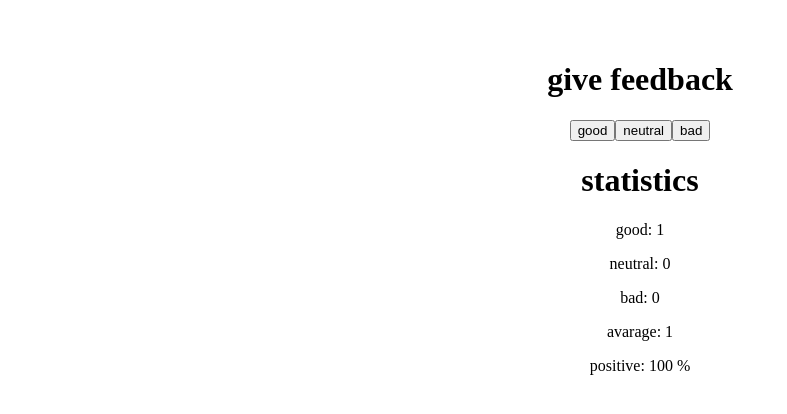
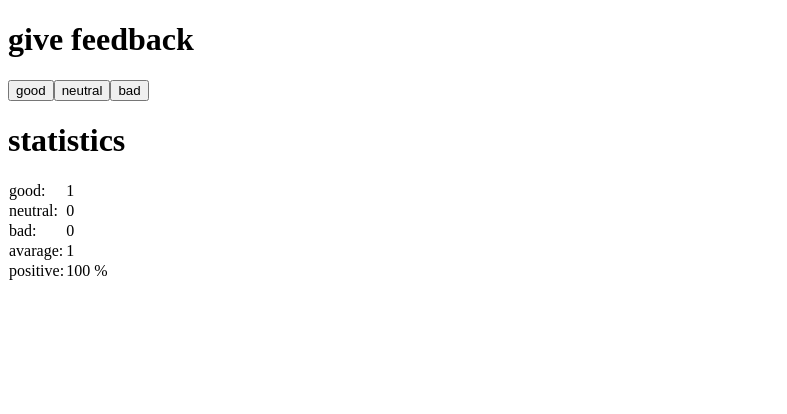
Before and after one commit to wunder-frau/full-stack-open, a React (Vite) app in the folder part1/unicafe/: page / in a window 1280 px wide. Both pictures are taken after a click on the button "good". Shown: the top 414 px of the page, without its empty margins (0-787 px from the left). Built offline with nearby package versions, Linux system fonts and the light colour scheme.

Commit message:
feature/1.11: Display the statistics in an HTML table

```diff
--- a/part1/unicafe/src/App.jsx
+++ b/part1/unicafe/src/App.jsx
@@ -1,5 +1,4 @@
 import { useState } from 'react'
-import './App.css'
 
 const Title = ({ title }) => {
 	return (
@@ -35,16 +34,23 @@ const Statistics = ({good, neutral, bad}) => {
   )
 }
 
-const StatisticLine = ({text, mark}) => {
+const StatisticLine = ({ text, mark }) => {
   if (text === "positive") {
-    return <p>{text}: {mark} %</p>;
+    return (
+      <tr>
+        <td>{text}:</td>
+        <td>{mark} %</td>
+      </tr>
+    );
+  } else {
+    return (
+      <tr>
+        <td>{text}:</td>
+        <td>{mark}</td>
+      </tr>
+    );
   }
-  return (
-  <div>
-    <p>{text}: {mark}</p>
-  </div>
-  )
-}
+};
 
 const App = () => {
   const [good, setGood] = useState(0)
```
